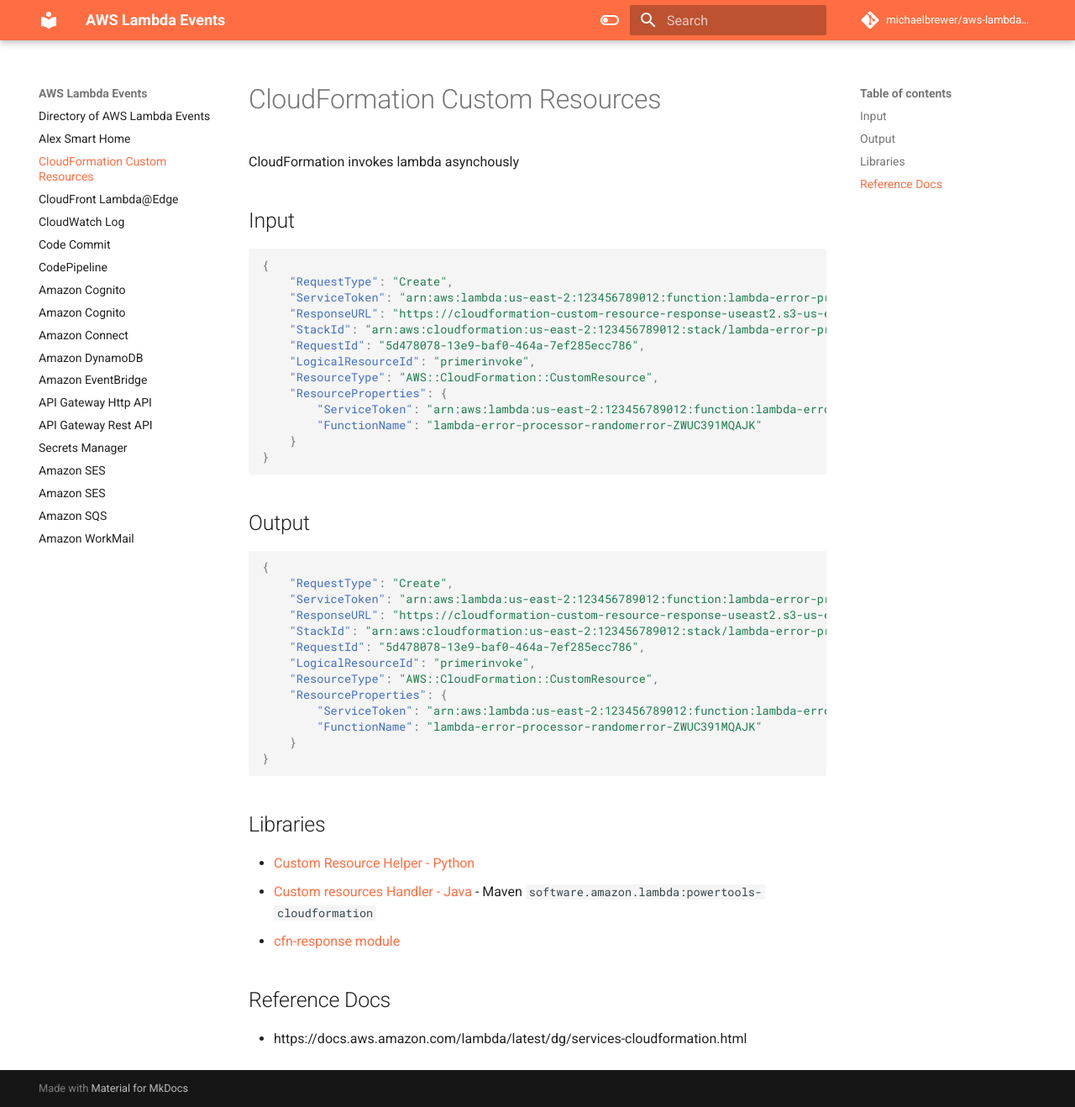
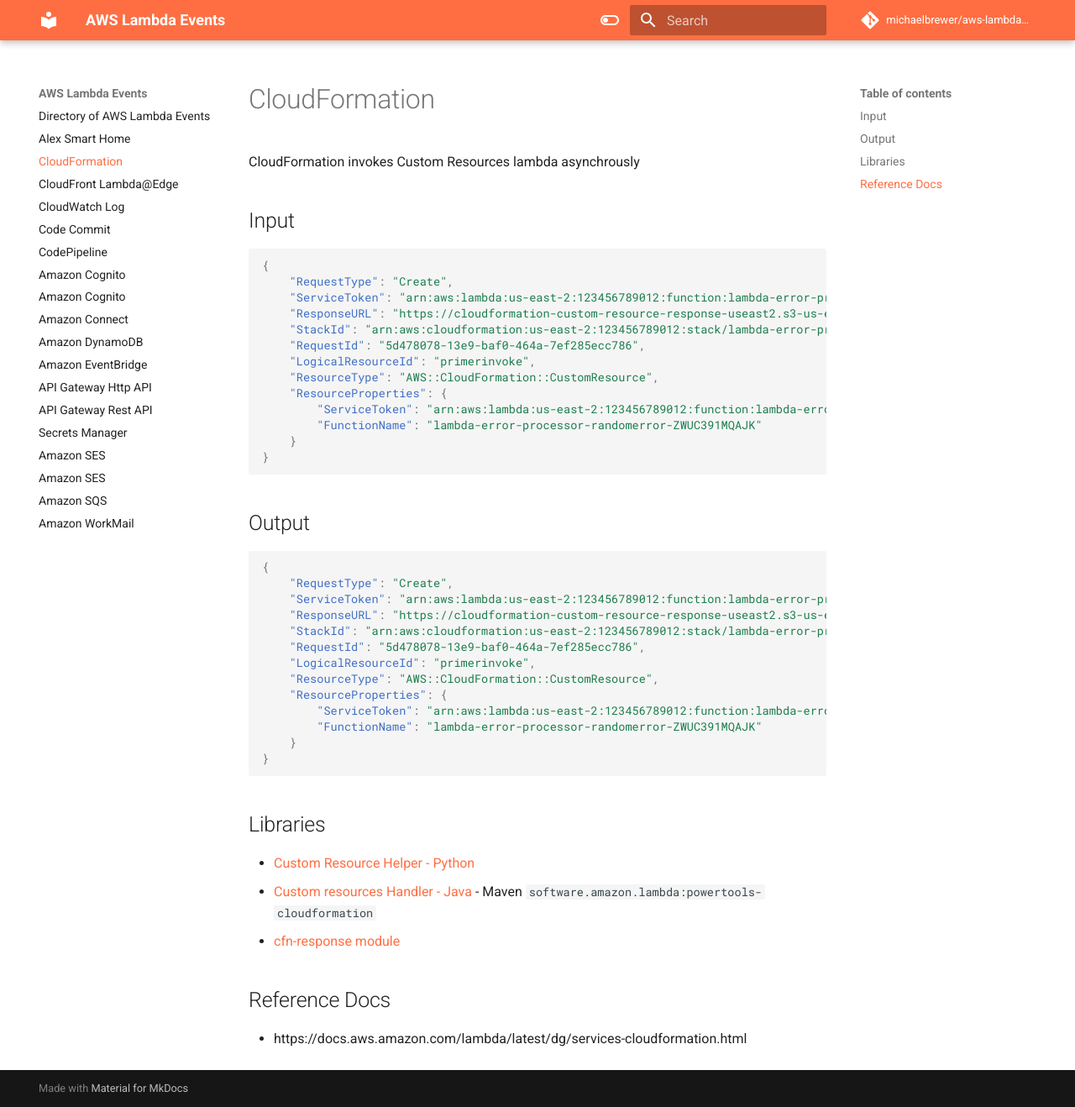
Before and after one commit to michaelbrewer/aws-lambda-events, an MkDocs documentation site: the page built from docs/cloudformation.md, in a window 1280 px wide and 1318 px high. Shown: the whole window at 84% size. Built offline with MkDocs 1.6.1 and Material for MkDocs 9.7.7, drawn with Linux system fonts in a browser that asks for light colours; comment, search, counter and statistics services are not loaded.

Commit message:
chore: shorten name

```diff
--- a/docs/cloudformation.md
+++ b/docs/cloudformation.md
@@ -1,6 +1,6 @@
-# CloudFormation Custom Resources
+# CloudFormation
 
-CloudFormation invokes lambda asynchously
+CloudFormation invokes Custom Resources lambda asynchrously
 
 ## Input
 
```
